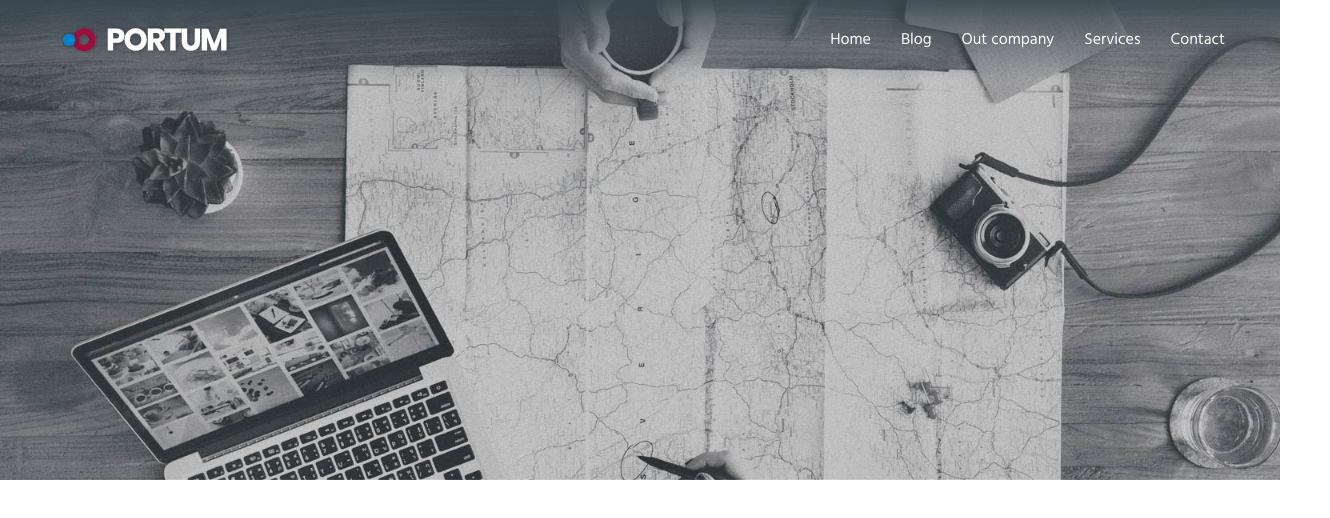
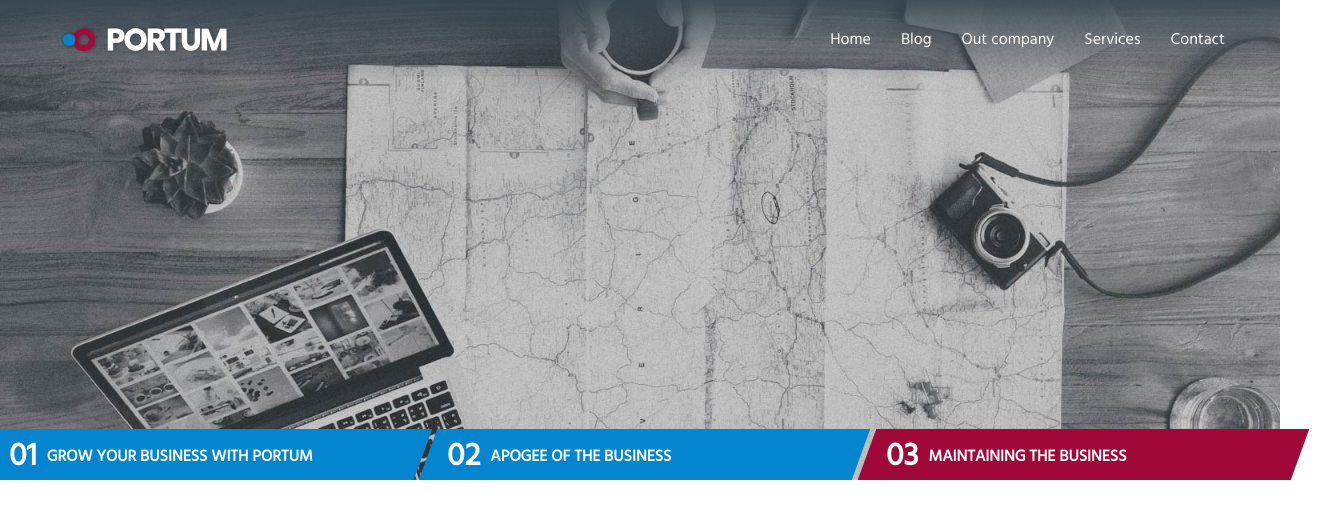
Before and after one commit to BGZStephen/portum, an Angular app: page / in a window 1280 px wide. Shown: the top 518 px of the page, 1330 px wide, since content can reach past the window. Built offline with nearby package versions, Linux system fonts and the light colour scheme.

Commit message:
carousel selector with active styling based on carousel positioning

```diff
--- a/src/app/components/carousel/carousel.component.ts
+++ b/src/app/components/carousel/carousel.component.ts
@@ -30,8 +30,8 @@ interface Slide {
 })
 export class CarouselComponent implements OnInit, AfterViewInit, OnChanges {
   @Input() options: Options;
-  @Input() currentSlide: number;
   @Output() onSlideChange: EventEmitter<number> = new EventEmitter<number>();
+  currentSlide: number;
   validators: object;
   animations: object;
   slideContainerWidth: string;
@@ -80,7 +80,7 @@ export class CarouselComponent implements OnInit, AfterViewInit, OnChanges {
 
   initCarousel = () => {
     const carousel = document.getElementById(`carousel-${this.id}`)
-    carousel.style.Width = this.options.width ? `${this.options.width}px` : '100vw'
+    carousel.style.width = this.options.width ? `${this.options.width}px` : '100vw'
     carousel.style.height = this.options.height ? `${this.options.height}px` : 'auto'
   }
 
@@ -105,13 +105,14 @@ export class CarouselComponent implements OnInit, AfterViewInit, OnChanges {
     this.onSlideChange.emit(this.currentSlide);
   }
 
-  nextSlide = (index) => {
+  nextSlide = (index?) => {
     setTimeout(this.animateSlide, this.options.animationSpeed || 10000)
     if (index) {
       this.currentSlide = index;
     } else {
       this.currentSlide + 1 === this.options.slides.length ? this.currentSlide = 0 : this.currentSlide += 1;
     }
+    this.onSlideChange.emit(this.currentSlide)
   }
 
   validateOptions = () => {
--- a/src/app/components/home/view/home-view.component.html
+++ b/src/app/components/home/view/home-view.component.html
@@ -1,6 +1,25 @@
-<div class="content-wrapper">
-  <app-carousel (onSlideChange)="onSlideChange($event)" [currentSlide]="primaryCarouselSlide" [options]="carouselOptions"></app-carousel>
-  <div id="carousel-selector">
-
+<div id="home-view">
+  <div class="content-wrapper">
+    <app-carousel (onSlideChange)="onSlideChange($event)" [options]="carouselOptions"></app-carousel>
+    <div id="carousel-selector">
+      <div class="selector {{activeSlide === 0 ? 'active' : ''}}">
+        <span>
+          <p class="selector-number">01</p>
+          <p>grow your business with portum</p>
+        </span>
+      </div>
+      <div class="selector {{activeSlide === 1 ? 'active' : ''}}">
+        <span>
+          <p class="selector-number">02</p>
+          <p>apogee of the business</p>
+        </span>
+      </div>
+      <div class="selector {{activeSlide === 2 ? 'active' : ''}}">
+        <span>
+          <p class="selector-number">03</p>
+          <p>maintaining the business</p>
+        </span>
+      </div>
+    </div>
   </div>
 </div>
--- a/src/app/components/home/view/home-view.component.scss
+++ b/src/app/components/home/view/home-view.component.scss
@@ -1,3 +1,4 @@
+#home-view {
   #slider {
     height: 600px;
     width: 100%;
@@ -8,3 +9,62 @@
       background-size: cover;
     }
   }
+
+  #carousel-selector {
+    cursor: pointer;
+    color: $primary-white;
+    display: flex;
+    bottom: 5px;
+    width: calc(100% + 50px);
+    position: relative;
+    top: -55px;
+
+    .selector {
+      background: #0385d0;
+      margin: 0 5px;
+      width: 33.333%;
+      padding: 12px 10px 7px 10px;
+      text-transform: uppercase;
+      transition: 0.3s ease all;
+
+      span {
+        display: flex;
+        align-items: center;
+        width: 100%;
+        transform: skewX(20deg);
+      }
+
+      &:hover,
+      &.active {
+        background: #a1083a;
+      }
+
+      &:first-of-type {
+        padding-left: 20px;
+        transform: skewX(-20deg) translateX(-15px);
+      }
+
+      &:nth-of-type(2) {
+        padding-left: 20px;
+        transform: skewX(-20deg) translateX(-20px);
+      }
+
+      &:last-of-type {
+        padding-left: 20px;
+        transform: skewX(-20deg) translateX(-25px);
+      }
+
+      p {
+        font-size: 0.9;
+        font-weight: 800;
+      }
+
+      .selector-number {
+        font-size: 2em;
+        line-height: 1;
+        margin-right: 10px;
+      }
+    }
+  }
+
+}
--- a/src/app/components/home/view/home-view.component.ts
+++ b/src/app/components/home/view/home-view.component.ts
@@ -6,7 +6,8 @@ import { Component, OnInit } from '@angular/core';
 })
 export class HomeViewComponent implements OnInit {
   carouselOptions: object;
-  primaryCarouselSlide: number;
+  activeSlide: number;
+
 
   constructor(
   ) {
@@ -34,7 +35,7 @@ export class HomeViewComponent implements OnInit {
   }
 
   onSlideChange(slideIndex) {
-
+    this.activeSlide = slideIndex;
   }
 
 }
```
Lines whose indentation alone changed are shown as unchanged.
